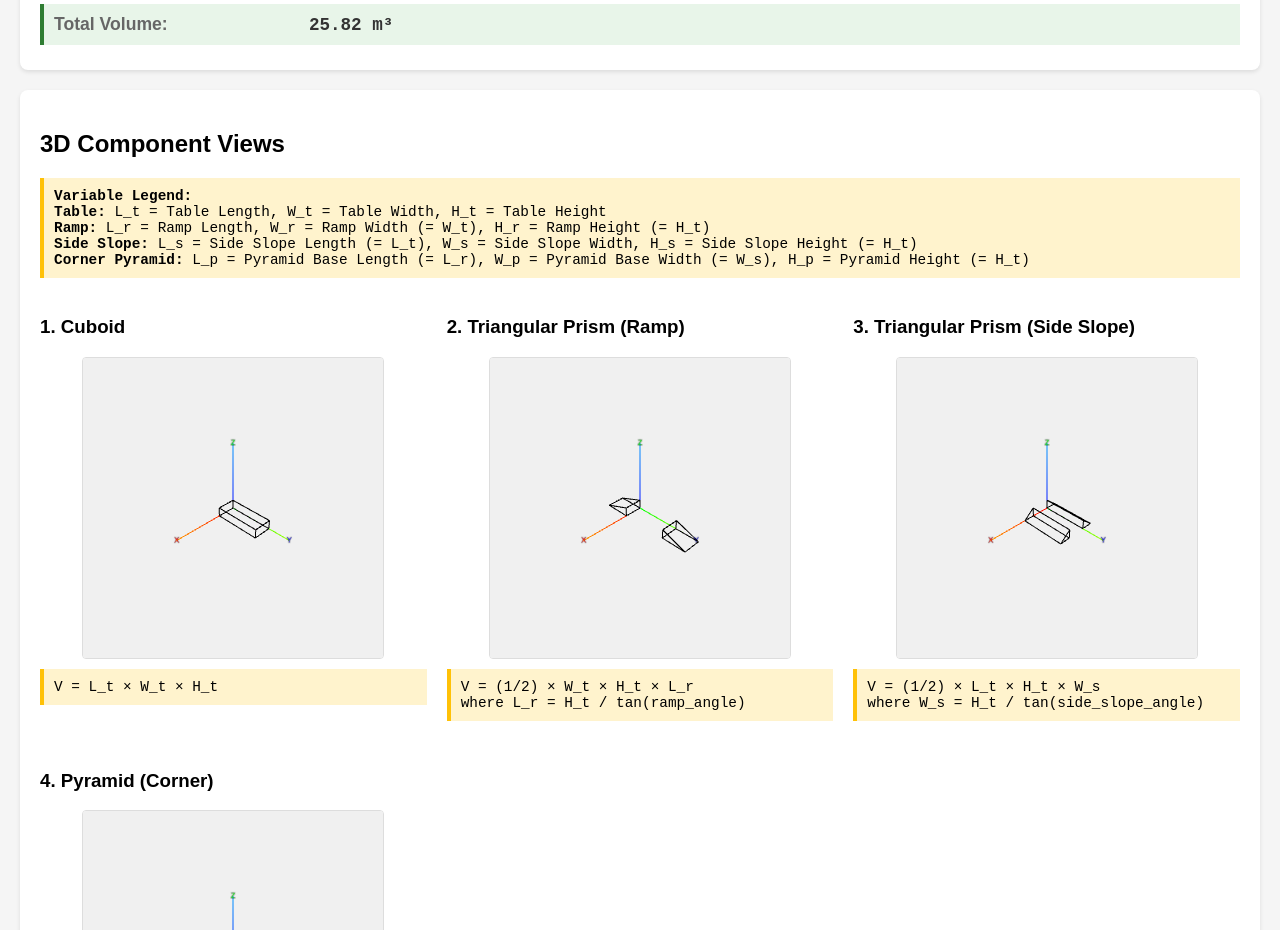
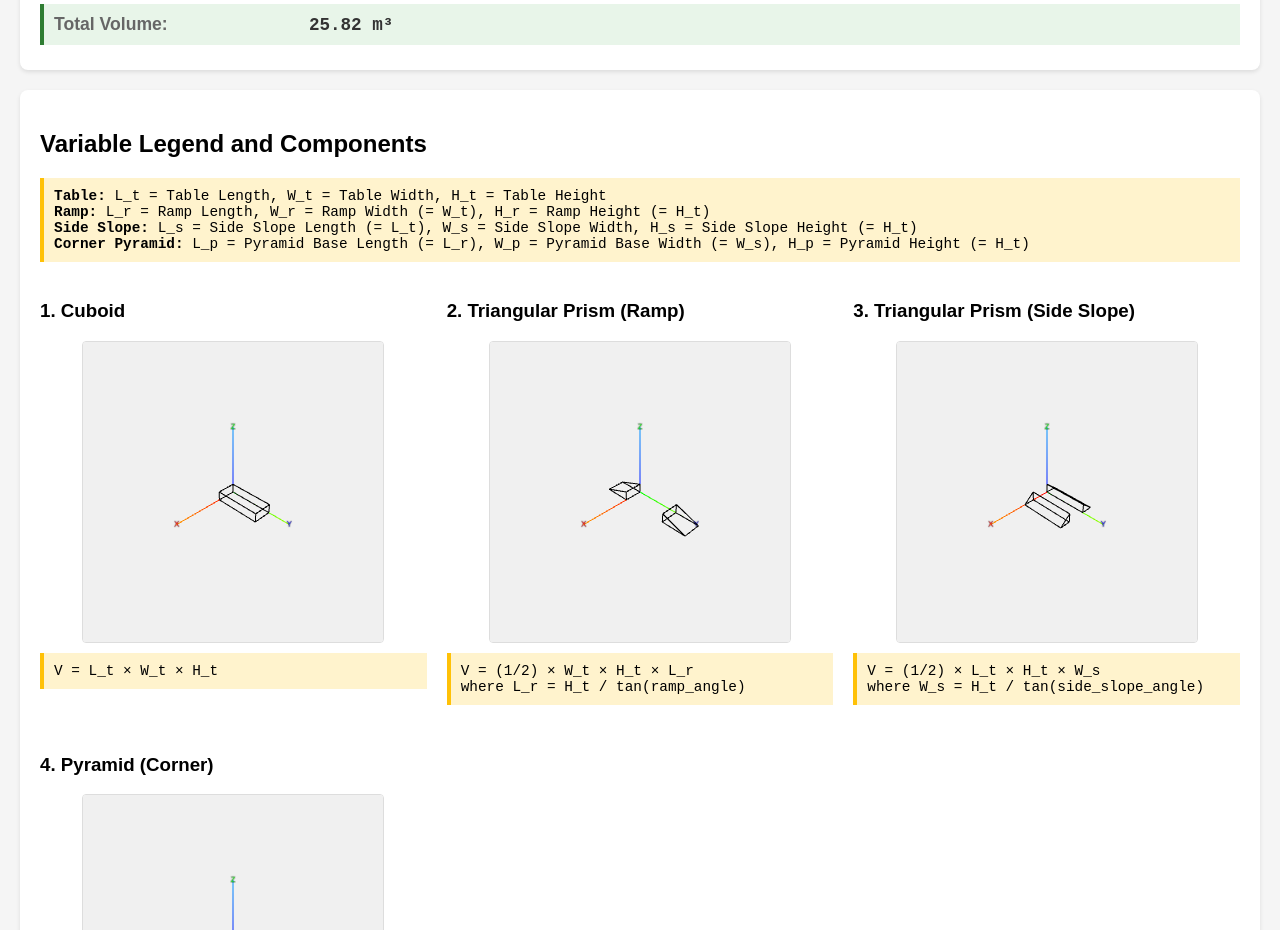
Before and after one commit to gimoya/jump_volume_calculator, a plain HTML site: page jump_volume_calculator.html in a window 1280 px wide. Shown: the part 840-1770 px from the top of the page. Drawn offline with nearby package versions, Linux system fonts and the light colour scheme.

Commit message:
Update jump volume calculator

```diff
--- a/jump_volume_calculator.html
+++ b/jump_volume_calculator.html
@@ -1,7 +1,7 @@
 <!DOCTYPE html>
 <html>
 <head>
-    <title>Trail Material Volume Calculator</title>
+    <title>Jump Material Volume Calculator</title>
     <style>
         body {
             font-family: Arial, sans-serif;
@@ -184,10 +184,9 @@
     </div>
 
     <div class="visualization" id="visualization" style="display: none;">
-        <h2>3D Component Views</h2>
+        <h2>Variable Legend and Components</h2>
 
         <div class="formula-display" style="margin-bottom: 20px;">
-            <strong>Variable Legend:</strong><br>
             <strong>Table:</strong> L_t = Table Length, W_t = Table Width, H_t = Table Height<br>
             <strong>Ramp:</strong> L_r = Ramp Length, W_r = Ramp Width (= W_t), H_r = Ramp Height (= H_t)<br>
             <strong>Side Slope:</strong> L_s = Side Slope Length (= L_t), W_s = Side Slope Width, H_s = Side Slope Height (= H_t)<br>
```
